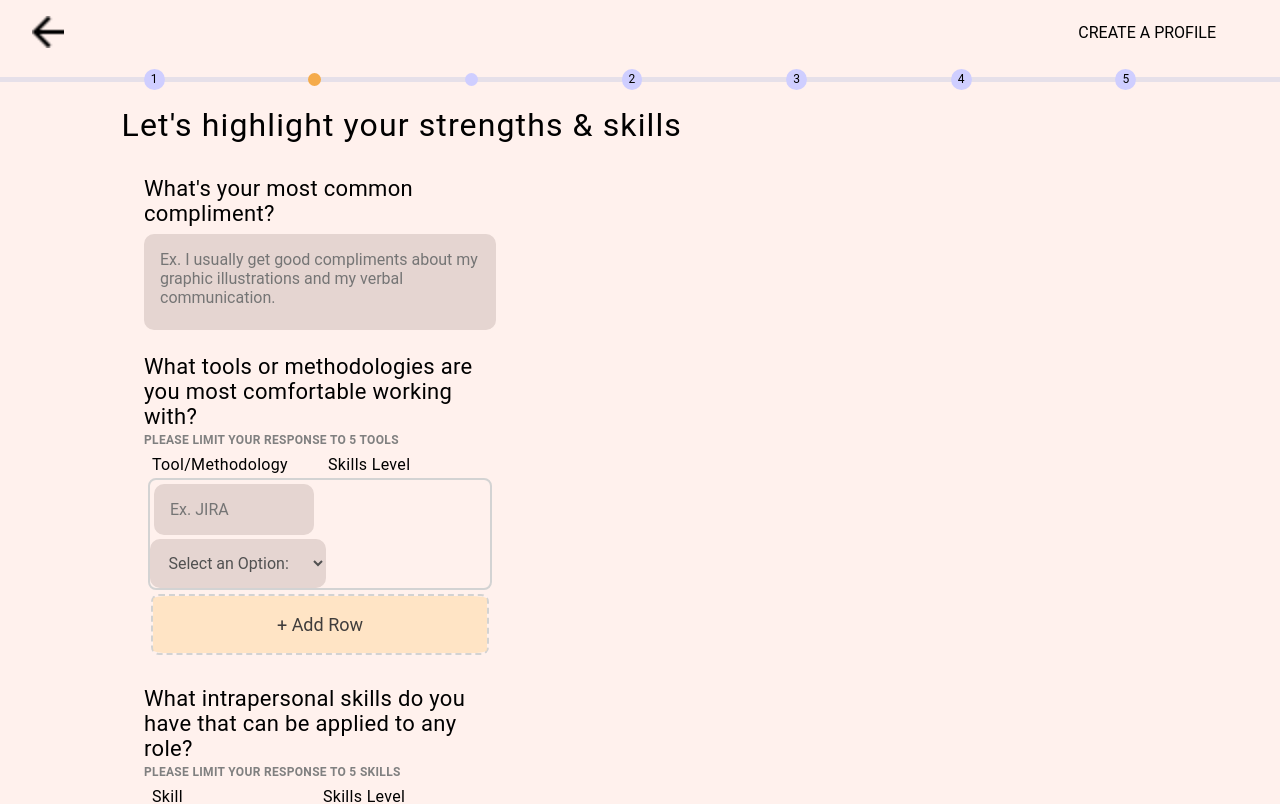
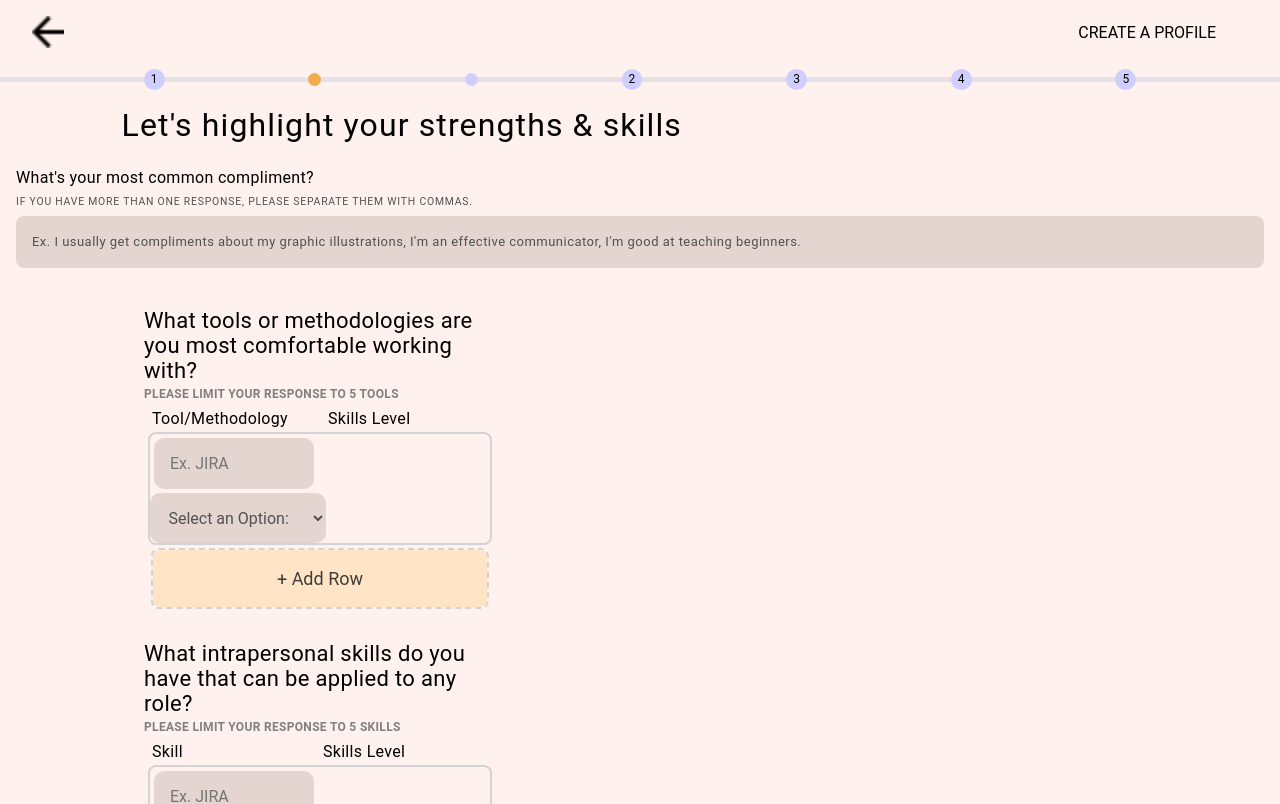
Before and after one commit to cherryontech/minty_fresh_project, a React (Create React App) app: page /strengths in a window 1280 px wide. Shown: the top 804 px of the page. Built offline with nearby package versions, Linux system fonts and the light colour scheme.

Commit message:
youre stopping bc plane landing add in strengths and keep working on styling pg by page

```diff
--- a/src/pages/Strengths/Strengths.jsx
+++ b/src/pages/Strengths/Strengths.jsx
@@ -127,16 +127,14 @@ const Strengths = ({strengths, setStrengths}) => {
             </div>
             <h2 className="strengths__title">Let's highlight your strengths & skills</h2>
             <form className="strengths__form">
-                    <label className="strengths__form-content">
-                        What's your most common compliment?
-                        <textarea
-                            type="text"
-                            required
-                            name="compliments"
-                            placeholder="Ex. I usually get good compliments about my graphic illustrations and my verbal communication."
-                            onChange={handleChange}
-                        />
-                    </label>
+                    <div className="strengths__form-instructions">
+                        <p className="strengths__form-instructions-a">What's your most common compliment? </p>
+                        <p className='strengths__form-instructions-b'> IF YOU HAVE MORE THAN ONE RESPONSE, PLEASE SEPARATE THEM WITH COMMAS.</p>
+                        <p className='strengths__form-instructions-example'>
+                            Ex. I usually get compliments about my graphic illustrations, I'm
+                            an effective communicator, I'm good at teaching beginners.
+                        </p>
+                    </div>
             <label className="strengths__form-content">
                 What tools or methodologies are you most comfortable working with?
                 <br/>
--- a/src/pages/Strengths/Strengths.scss
+++ b/src/pages/Strengths/Strengths.scss
@@ -154,6 +154,32 @@ textarea{
         padding: 0rem .5rem;
         padding-top: .5rem;
 
+        &-instructions{
+            padding: 0rem 0.5rem;
+            &-a{
+                padding: 0.5rem 0rem;
+                font-size: 1rem;
+                letter-spacing: .02rem;
+            }
+            &-b{
+                font-size: 0.65rem;
+                color: #515151;
+                font-weight: 400;
+                padding-bottom: 0.5rem;
+                letter-spacing: 0.05rem;
+            }
+            &-example {
+                background: #E5D5D1;
+                padding: 1rem 1rem;
+                font-size: small;
+                border-radius: 0.5rem;
+                letter-spacing: 0.03rem;
+                line-height: 1.3rem;
+                margin-bottom: 2rem;
+                color: #515151;
+            }
+        }
+
         &-content{
             @include title_text;
             display: flex;
```
